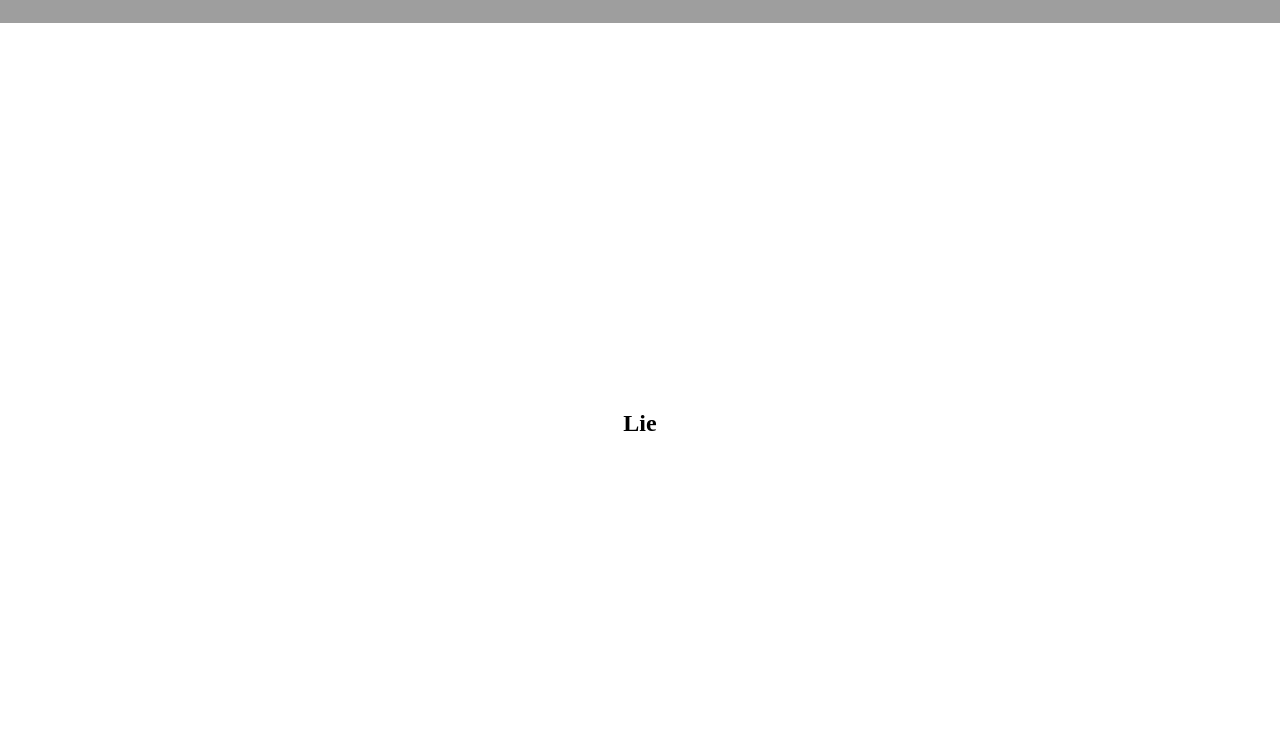
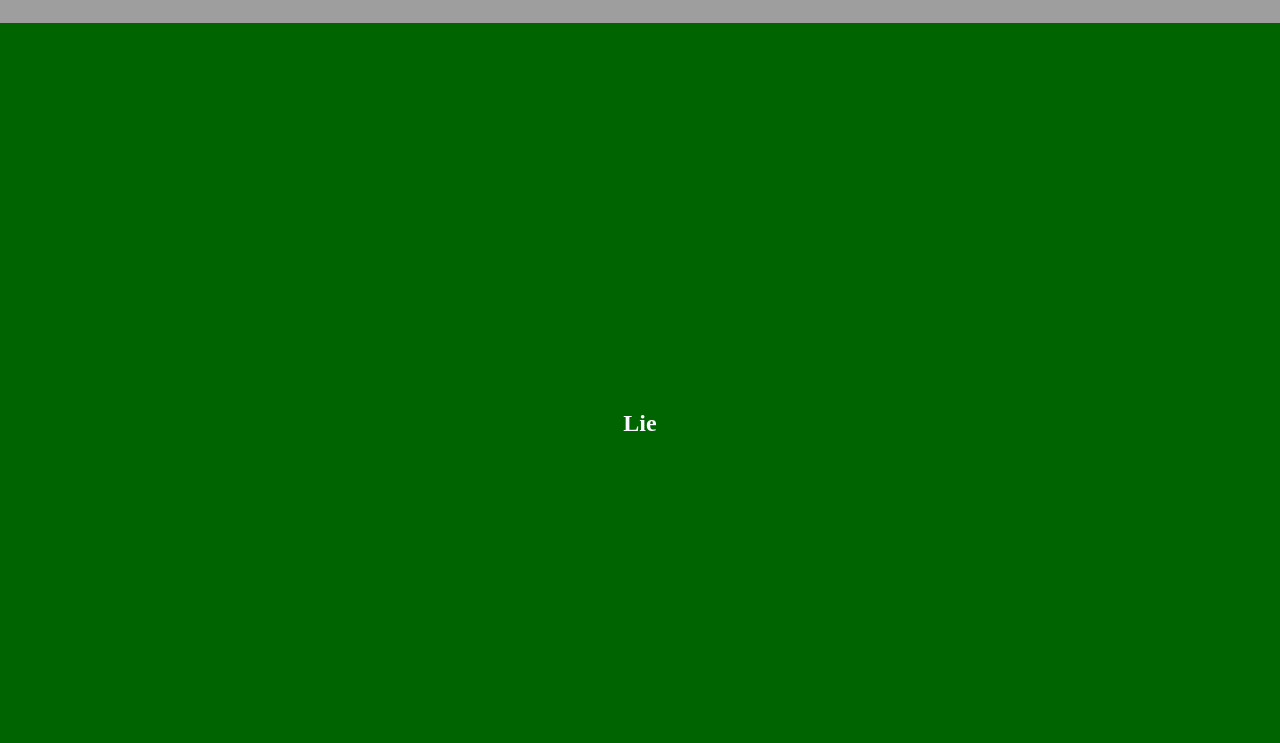
Before and after one commit to PeBud/Random, a plain HTML site: page index.html in a window 1280 px wide. Shown: the part 57-800 px from the top of the page. Drawn offline with Linux system fonts and the light colour scheme; grey boxes are pictures that could not be loaded.

Commit message:
Update style.css

```diff
--- a/style.css
+++ b/style.css
@@ -44,7 +44,7 @@ section {
   align-items: center;
 }
 
-.Ethnicity {
+.Lie {
   background: darkgreen;
   color: ghostwhite;
 }
```
